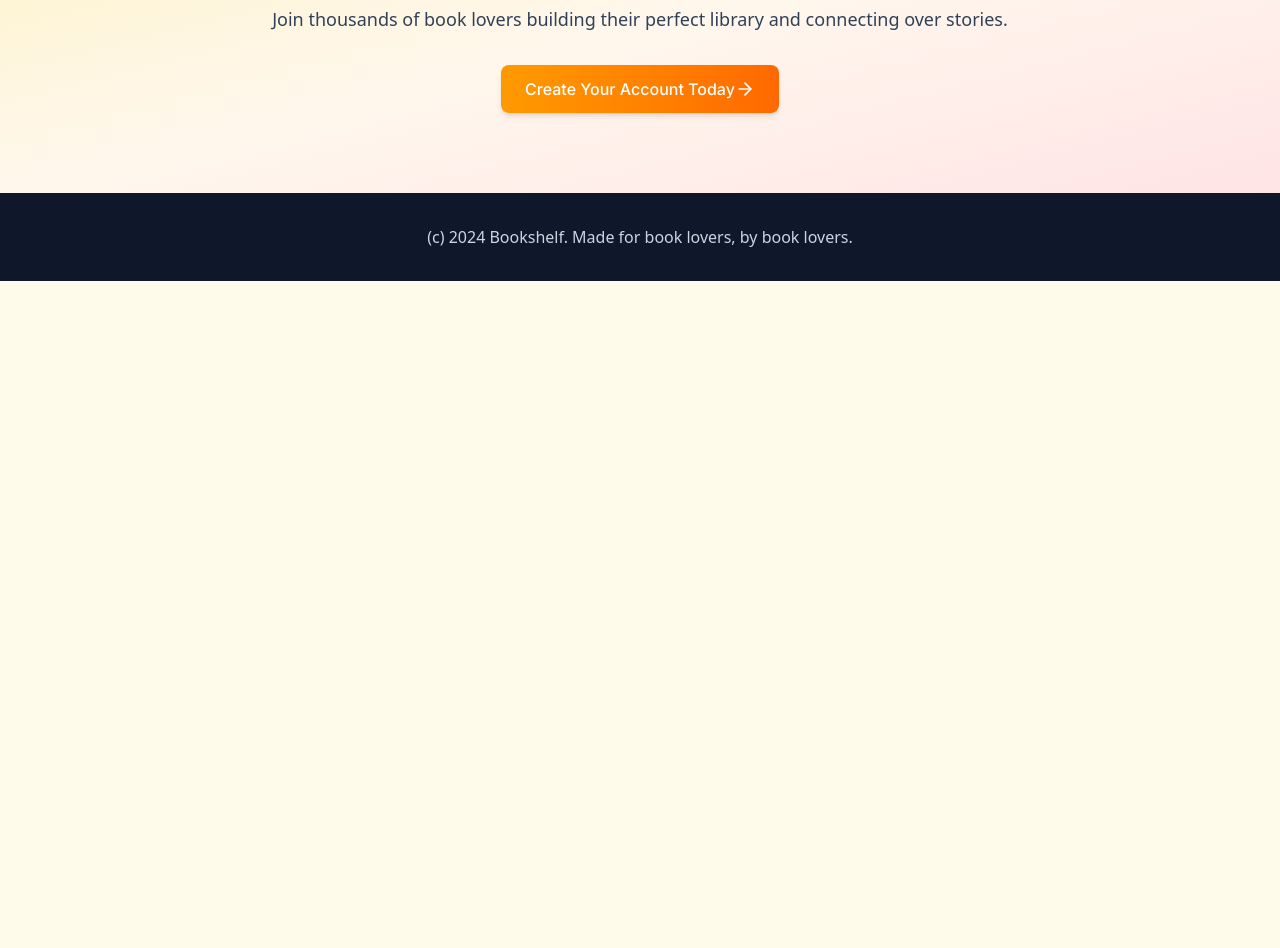
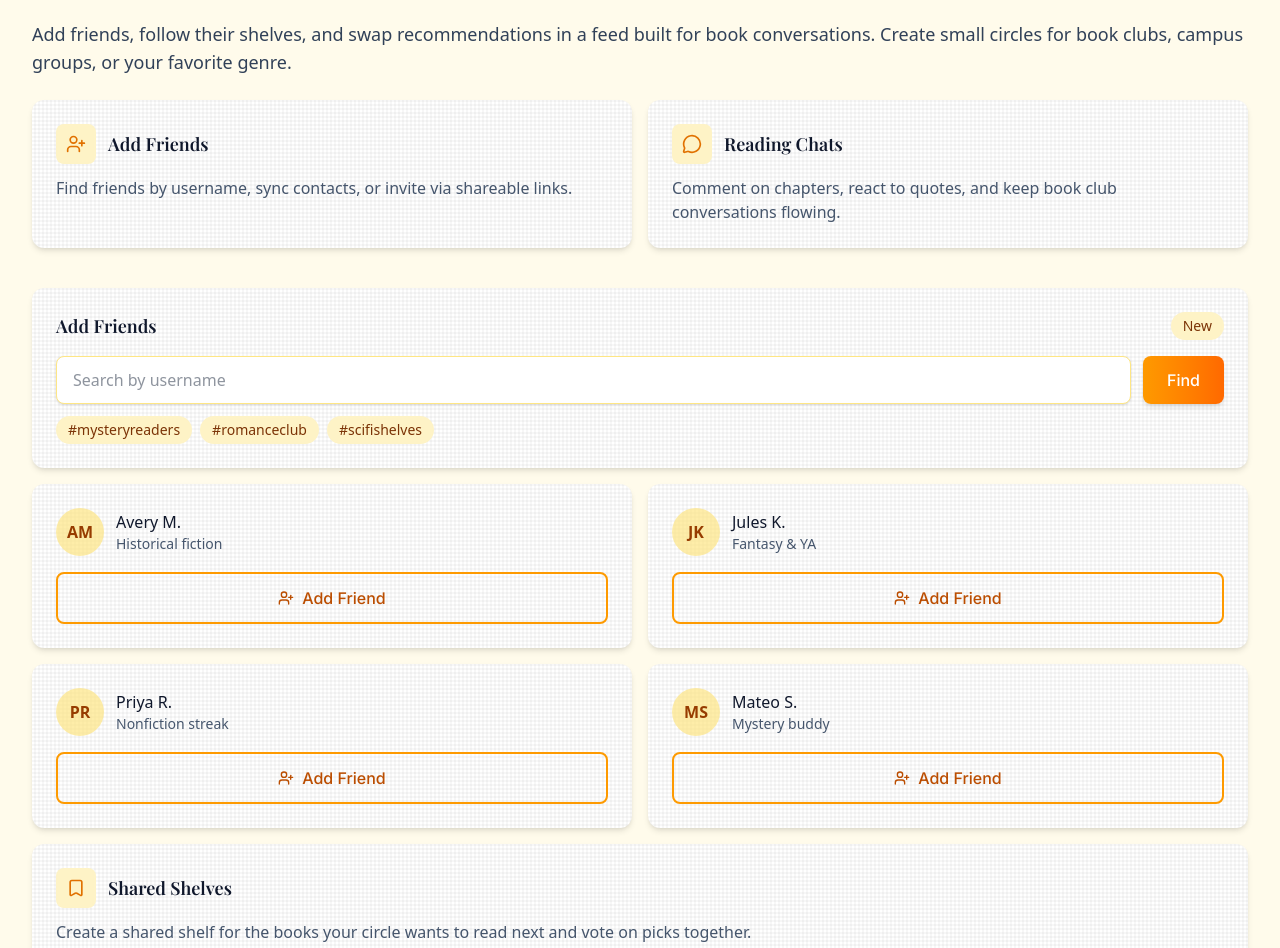
Before and after one commit to MJP2708/Book-Tracker, a Next.js app: page / in a window 1280 px wide. Shown: the part 1464-2412 px from the top of the page. Before the commit the page ends 1745 px from the top, so only its background shows below. Built offline with nearby package versions, Linux system fonts and the light colour scheme; no server answers; a web font is replaced by a local one.

Commit message:
feat: enhance Home page layout and add Friends section for improved user engagement

```diff
--- a/app/page.tsx
+++ b/app/page.tsx
@@ -11,6 +11,9 @@ import {
   Sparkles,
   ArrowRight,
   Star,
+  UserPlus,
+  MessageCircle,
+  Bookmark,
 } from "lucide-react";
 import Link from "next/link";
 
@@ -29,27 +32,27 @@ export default function Home() {
       <Navigation />
       <main className="min-h-screen bg-amber-50 dark:bg-slate-900">
         {/* Hero Section */}
-        <section className="relative overflow-hidden py-20 sm:py-32">
+        <section className="relative overflow-hidden py-16 sm:py-28">
           <div className="absolute inset-0 -z-10 gradient-warm gradient-warm-dark" />
           <div className="max-w-7xl mx-auto px-4 sm:px-6 lg:px-8">
             <div className="text-center space-y-6 animate-slideIn">
               <div className="flex items-center justify-center gap-3 mb-4">
-                <BookOpen className="w-12 h-12 text-amber-600 dark:text-amber-500" />
-                <h1 className="text-5xl sm:text-6xl font-serif-title text-amber-900 dark:text-amber-50">
+                <BookOpen className="w-10 h-10 sm:w-12 sm:h-12 text-amber-600 dark:text-amber-500" />
+                <h1 className="text-4xl sm:text-6xl font-serif-title text-amber-900 dark:text-amber-50 leading-tight">
                   Bookshelf
                 </h1>
               </div>
-              <p className="text-xl text-slate-700 dark:text-slate-300 max-w-2xl mx-auto">
+              <p className="text-lg sm:text-xl text-slate-700 dark:text-slate-300 max-w-3xl mx-auto">
                 Connect with readers worldwide, share your favorite books, track
                 your progress, and discover your next great read in our thriving
                 book community.
               </p>
-              <div className="flex flex-col sm:flex-row gap-4 justify-center pt-4">
-                <Link href="/auth/signup" className="btn-primary">
+              <div className="flex flex-col sm:flex-row gap-3 sm:gap-4 justify-center pt-4">
+                <Link href="/auth/signup" className="btn-primary w-full sm:w-auto">
                   Start Reading Now
                   <ArrowRight className="w-5 h-5" />
                 </Link>
-                <Link href="/auth/login" className="btn-secondary">
+                <Link href="/auth/login" className="btn-secondary w-full sm:w-auto">
                   Sign In to Your Account
                 </Link>
               </div>
@@ -58,13 +61,13 @@ export default function Home() {
         </section>
 
         {/* Features Section */}
-        <section className="py-20 bg-white dark:bg-slate-800">
+        <section className="py-16 sm:py-20 bg-white dark:bg-slate-800">
           <div className="max-w-7xl mx-auto px-4 sm:px-6 lg:px-8">
-            <h2 className="text-4xl font-serif-title text-slate-900 dark:text-amber-50 text-center mb-16">
+            <h2 className="text-3xl sm:text-4xl font-serif-title text-slate-900 dark:text-amber-50 text-center mb-12 sm:mb-16">
               Everything for Book Lovers
             </h2>
 
-            <div className="grid md:grid-cols-3 gap-8">
+            <div className="grid sm:grid-cols-2 lg:grid-cols-3 gap-6 sm:gap-8">
               {/* Feature 1 */}
               <div className="card-bookish hover-lift">
                 <div className="w-12 h-12 bg-amber-100 dark:bg-amber-900 rounded-lg flex items-center justify-center mb-4">
@@ -153,10 +156,143 @@ export default function Home() {
           </div>
         </section>
 
+        {/* Friends Section */}
+        <section className="py-16 sm:py-20 bg-amber-50/70 dark:bg-slate-900">
+          <div className="max-w-7xl mx-auto px-4 sm:px-6 lg:px-8">
+            <div className="grid lg:grid-cols-[1.1fr,0.9fr] gap-10 items-start">
+              <div className="space-y-6">
+                <div className="inline-flex items-center gap-2 badge">
+                  <Users className="w-4 h-4" />
+                  Friends & Circles
+                </div>
+                <h2 className="text-3xl sm:text-4xl font-serif-title text-slate-900 dark:text-amber-50">
+                  Make friends who read the way you do
+                </h2>
+                <p className="text-lg text-slate-700 dark:text-slate-300">
+                  Add friends, follow their shelves, and swap recommendations in
+                  a feed built for book conversations. Create small circles for
+                  book clubs, campus groups, or your favorite genre.
+                </p>
+                <div className="grid sm:grid-cols-2 gap-4">
+                  <div className="card-bookish">
+                    <div className="flex items-center gap-3 mb-3">
+                      <div className="w-10 h-10 rounded-lg bg-amber-100 dark:bg-amber-900 flex items-center justify-center">
+                        <UserPlus className="w-5 h-5 text-amber-600 dark:text-amber-300" />
+                      </div>
+                      <h3 className="font-serif-subtitle text-slate-900 dark:text-amber-50">
+                        Add Friends
+                      </h3>
+                    </div>
+                    <p className="text-slate-600 dark:text-slate-400">
+                      Find friends by username, sync contacts, or invite via
+                      shareable links.
+                    </p>
+                  </div>
+                  <div className="card-bookish">
+                    <div className="flex items-center gap-3 mb-3">
+                      <div className="w-10 h-10 rounded-lg bg-amber-100 dark:bg-amber-900 flex items-center justify-center">
+                        <MessageCircle className="w-5 h-5 text-amber-600 dark:text-amber-300" />
+                      </div>
+                      <h3 className="font-serif-subtitle text-slate-900 dark:text-amber-50">
+                        Reading Chats
+                      </h3>
+                    </div>
+                    <p className="text-slate-600 dark:text-slate-400">
+                      Comment on chapters, react to quotes, and keep book club
+                      conversations flowing.
+                    </p>
+                  </div>
+                </div>
+              </div>
+
+              <div className="space-y-4">
+                <div className="card-bookish">
+                  <div className="flex items-center justify-between mb-4">
+                    <h3 className="font-serif-subtitle text-slate-900 dark:text-amber-50">
+                      Add Friends
+                    </h3>
+                    <span className="badge">New</span>
+                  </div>
+                  <div className="space-y-3">
+                    <div className="flex flex-col sm:flex-row gap-3">
+                      <input
+                        type="text"
+                        placeholder="Search by username"
+                        className="w-full rounded-lg border border-amber-200 bg-white px-4 py-2 text-slate-800 shadow-sm focus:outline-none focus:ring-2 focus:ring-amber-400 dark:bg-slate-900 dark:border-slate-700 dark:text-slate-100"
+                      />
+                      <button
+                        type="button"
+                        className="btn-primary w-full sm:w-auto"
+                      >
+                        Find
+                      </button>
+                    </div>
+                    <div className="flex flex-wrap gap-2">
+                      <span className="badge">#mysteryreaders</span>
+                      <span className="badge">#romanceclub</span>
+                      <span className="badge">#scifishelves</span>
+                    </div>
+                  </div>
+                </div>
+
+                <div className="grid sm:grid-cols-2 gap-4">
+                  {[
+                    { name: "Avery M.", tag: "Historical fiction" },
+                    { name: "Jules K.", tag: "Fantasy & YA" },
+                    { name: "Priya R.", tag: "Nonfiction streak" },
+                    { name: "Mateo S.", tag: "Mystery buddy" },
+                  ].map((friend) => (
+                    <div key={friend.name} className="card-bookish">
+                      <div className="flex items-center gap-3">
+                        <div className="w-12 h-12 rounded-full bg-amber-200/70 dark:bg-amber-900 flex items-center justify-center text-amber-800 dark:text-amber-100 font-semibold">
+                          {friend.name
+                            .split(" ")
+                            .map((chunk) => chunk[0])
+                            .join("")}
+                        </div>
+                        <div>
+                          <p className="font-medium text-slate-900 dark:text-amber-50">
+                            {friend.name}
+                          </p>
+                          <p className="text-sm text-slate-600 dark:text-slate-400">
+                            {friend.tag}
+                          </p>
+                        </div>
+                      </div>
+                      <button
+                        type="button"
+                        className="btn-secondary w-full mt-4 gap-2"
+                      >
+                        <UserPlus className="w-4 h-4" />
+                        Add Friend
+                      </button>
+                    </div>
+                  ))}
+                </div>
+
+                <div className="card-bookish">
+                  <div className="flex items-center gap-3 mb-3">
+                    <div className="w-10 h-10 rounded-lg bg-amber-100 dark:bg-amber-900 flex items-center justify-center">
+                      <Bookmark className="w-5 h-5 text-amber-600 dark:text-amber-300" />
+                    </div>
+                    <h3 className="font-serif-subtitle text-slate-900 dark:text-amber-50">
+                      Shared Shelves
+                    </h3>
+                  </div>
+                  <p className="text-slate-600 dark:text-slate-400">
+                    Create a shared shelf for the books your circle wants to
+                    read next and vote on picks together.
+                  </p>
+                </div>
+              </div>
+            </div>
+          </div>
+        </section>
+
         {/* CTA Section */}
-        <section className="py-20 gradient-warm gradient-warm-dark">
+        <section className="py-16 sm:py-20 gradient-warm gradient-warm-dark">
           <div className="max-w-4xl mx-auto px-4 sm:px-6 lg:px-8 text-center">
-            <h2 className="text-4xl font-serif-title text-amber-900 dark:text-amber-50 mb-4">
+            <h2 className="text-3xl sm:text-4xl font-serif-title text-amber-900 dark:text-amber-50 mb-4">
               Ready to Start Your Reading Journey?
             </h2>
             <p className="text-lg text-slate-700 dark:text-slate-300 mb-8">
```
